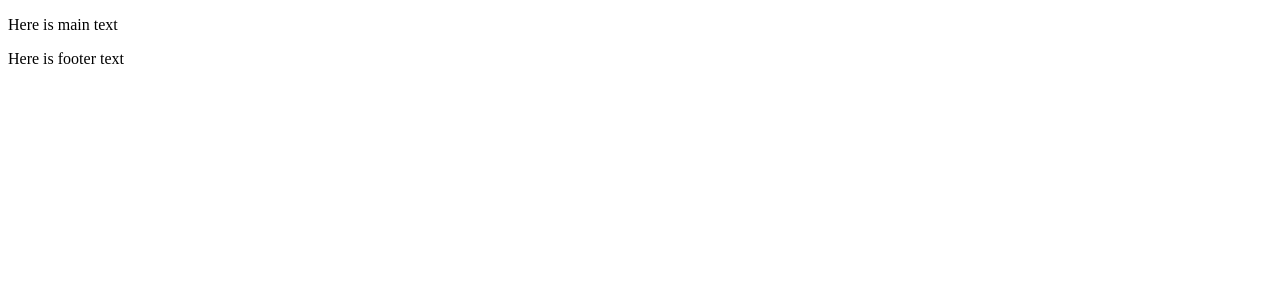
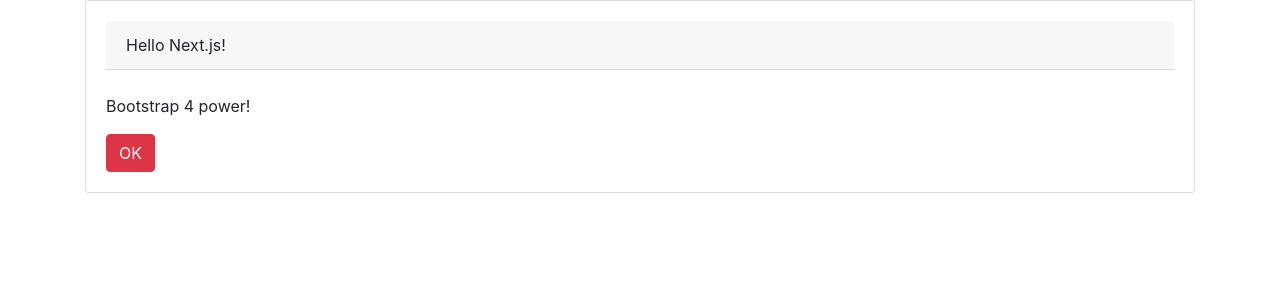
Before and after one commit to IsleBeeGun/fulogy-landing-test, a Next.js app: page / in a window 1280 px wide. Shown: the top 300 px of the page. Built offline with nearby package versions, Linux system fonts and the light colour scheme.

Commit message:
Test bootstrap import to index.js

```diff
--- a/pages/_documents.js
+++ b/pages/_documents.js
@@ -6,6 +6,8 @@
       <html>
         <Head>
           <link rel="stylesheet" href="/_next/static/style.css" />
+          <title>fulogy-landing-test</title>
+          <link rel="icon" href="/favicon.ico" />
         </Head>
         <body>
           <Main />
--- a/pages/index.js
+++ b/pages/index.js
@@ -1,19 +1,16 @@
-import Head from "next/head";
+import "bootstrap/dist/css/bootstrap.min.css";
+import { Card, CardText, CardHeader, CardBody, Button } from "reactstrap";
 
 const Home = () => (
   <div className="container">
-    <Head>
-      <title>fulogy-landing-test</title>
-      <link rel="icon" href="/favicon.ico" />
-    </Head>
-
-    <main>
-      <p>Here is main text</p>
-    </main>
-
-    <footer>
-      <p>Here is footer text</p>
-    </footer>
+    <Card>
+      <CardBody>
+        <CardHeader>Hello Next.js!</CardHeader>
+        <br />
+        <CardText>Bootstrap 4 power!</CardText>
+        <Button color="danger">OK</Button>
+      </CardBody>
+    </Card>
 
     <style jsx>{`
       * {
```
